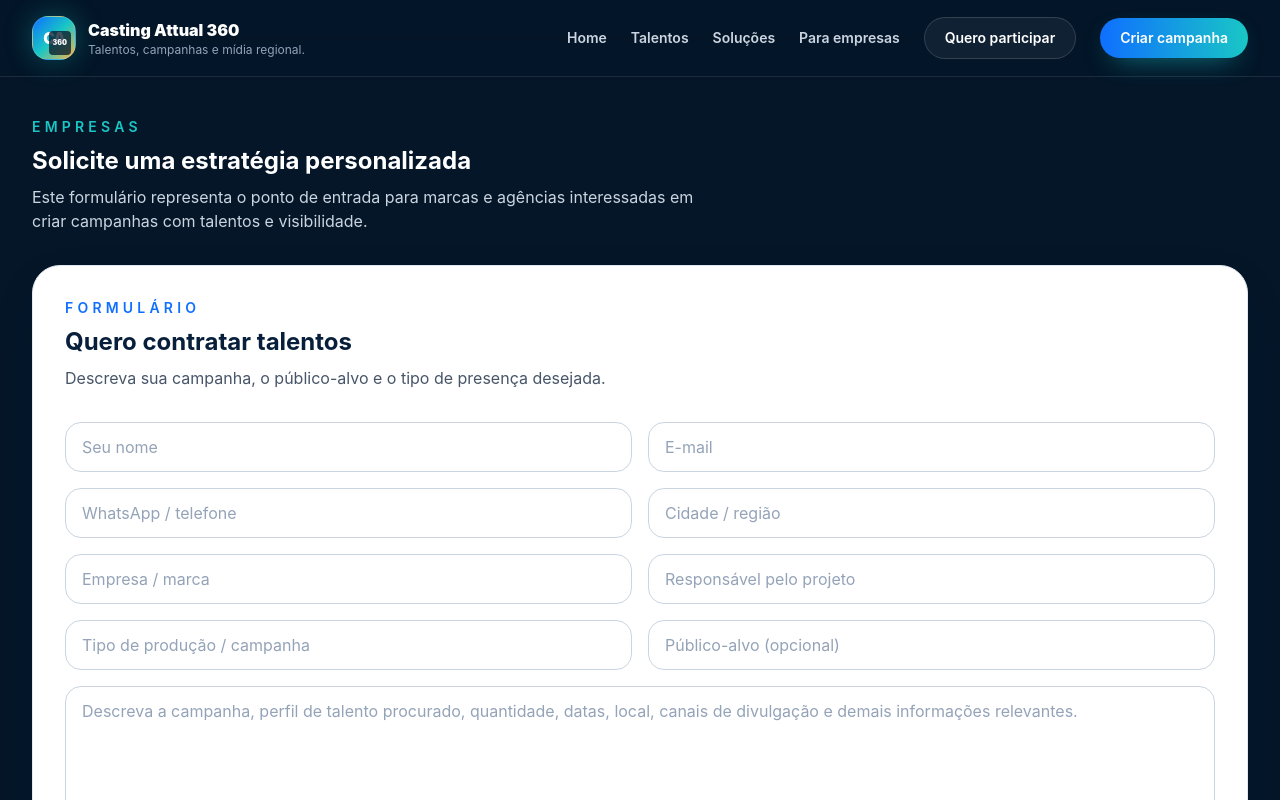
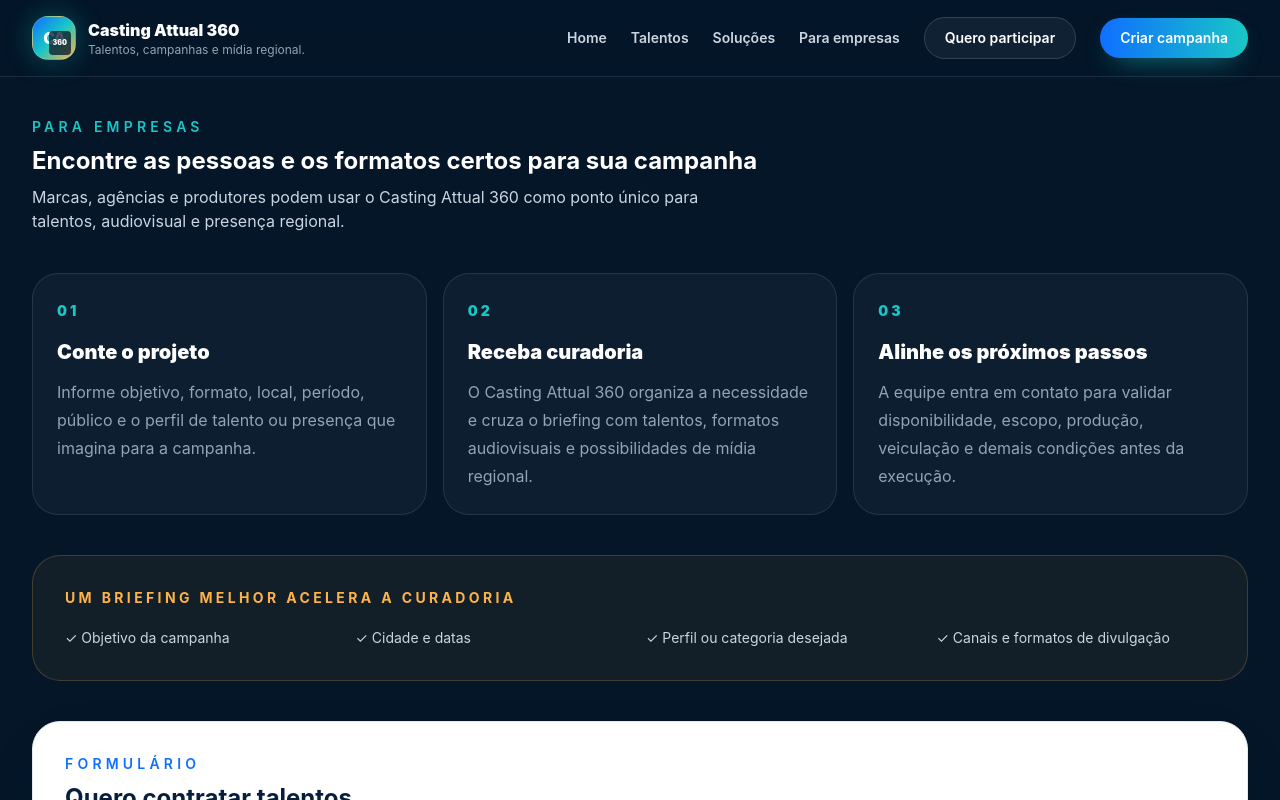
Before and after one commit to Grupo-Lira-de-Comunicacao/casting-attual-360, a Next.js app: page /empresas in a window 1280 px wide. Shown: the top 800 px of the page. Built offline with nearby package versions, Linux system fonts and the light colour scheme.

Commit message:
feat: explicar jornada para empresas antes do briefing

```diff
--- a/src/app/empresas/page.tsx
+++ b/src/app/empresas/page.tsx
@@ -1,19 +1,66 @@
+import type { Metadata } from 'next';
 import { SiteShell } from '@/components/site-shell';
 import { SectionHeading } from '@/components/section-heading';
 import { ContactForm } from '@/components/contact-form';
 
+export const metadata: Metadata = {
+  title: 'Para empresas',
+  description:
+    'Solicite curadoria de talentos, audiovisual e presença regional para campanhas no Vale do Paraíba.',
+  alternates: { canonical: '/empresas' },
+};
+
+const steps = [
+  {
+    number: '01',
+    title: 'Conte o projeto',
+    text: 'Informe objetivo, formato, local, período, público e o perfil de talento ou presença que imagina para a campanha.',
+  },
+  {
+    number: '02',
+    title: 'Receba curadoria',
+    text: 'O Casting Attual 360 organiza a necessidade e cruza o briefing com talentos, formatos audiovisuais e possibilidades de mídia regional.',
+  },
+  {
+    number: '03',
+    title: 'Alinhe os próximos passos',
+    text: 'A equipe entra em contato para validar disponibilidade, escopo, produção, veiculação e demais condições antes da execução.',
+  },
+];
+
 export default function CompaniesPage() {
   return (
     <SiteShell>
-      <div className="space-y-8">
+      <div className="space-y-10">
         <SectionHeading
-          eyebrow="Empresas"
-          title="Solicite uma estratégia personalizada"
-          description="Este formulário representa o ponto de entrada para marcas e agências interessadas em criar campanhas com talentos e visibilidade."
+          eyebrow="Para empresas"
+          title="Encontre as pessoas e os formatos certos para sua campanha"
+          description="Marcas, agências e produtores podem usar o Casting Attual 360 como ponto único para talentos, audiovisual e presença regional."
         />
+
+        <section className="grid gap-4 md:grid-cols-3" aria-label="Como funciona para empresas">
+          {steps.map((step) => (
+            <article key={step.number} className="rounded-[26px] border border-white/10 bg-white/[.035] p-6">
+              <span className="text-sm font-black tracking-[.22em] text-teal">{step.number}</span>
+              <h2 className="mt-4 text-xl font-black text-white">{step.title}</h2>
+              <p className="mt-3 leading-7 text-slate-400">{step.text}</p>
+            </article>
+          ))}
+        </section>
+
+        <section className="rounded-[28px] border border-gold/20 bg-gold/[.06] p-6 sm:p-8">
+          <p className="text-sm font-bold uppercase tracking-[.24em] text-gold">Um briefing melhor acelera a curadoria</p>
+          <div className="mt-5 grid gap-3 text-sm text-slate-300 sm:grid-cols-2 lg:grid-cols-4">
+            <span>✓ Objetivo da campanha</span>
+            <span>✓ Cidade e datas</span>
+            <span>✓ Perfil ou categoria desejada</span>
+            <span>✓ Canais e formatos de divulgação</span>
+          </div>
+        </section>
+
         <ContactForm
           title="Quero contratar talentos"
-          description="Descreva sua campanha, o público-alvo e o tipo de presença desejada."
+          description="Descreva sua campanha, o público-alvo e o tipo de presença desejada. Quanto mais contexto você enviar, melhor será a curadoria inicial."
           requestType="empresa"
         />
       </div>
```
